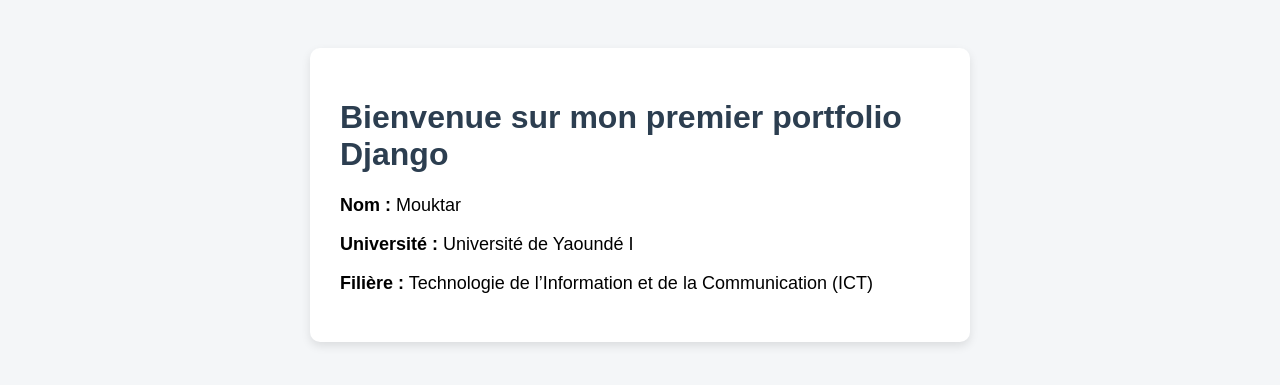
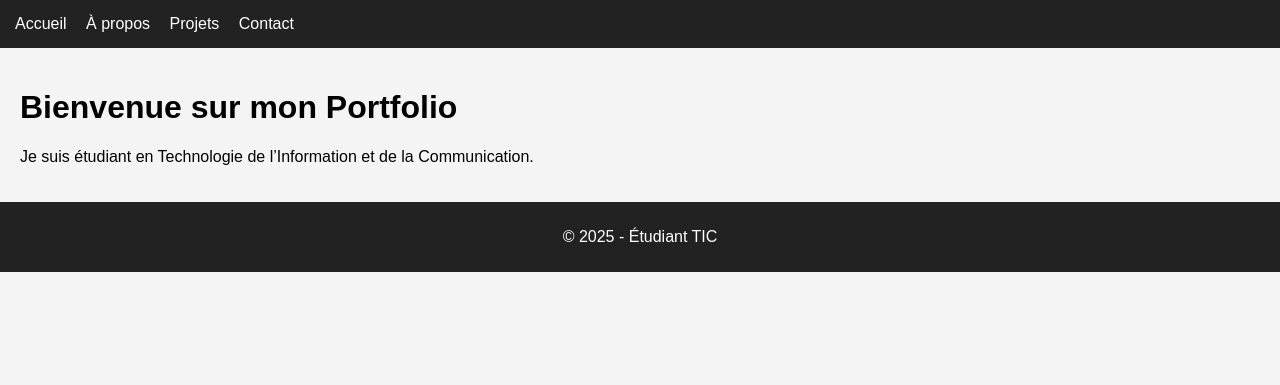
Before and after one commit to akossebe/mon-portfolio, a Django app: page / in a window 1280 px wide. Shown: the top 385 px of the page. Run offline with Django 5.2, Linux system fonts and the light colour scheme.

Commit message:
ajout des vues, des templates et affichage de la premiere interface(exemple)

```diff
--- /dev/null
+++ b/portfolio/Templates/portfolio/base.html
@@ -0,0 +1,27 @@
+{% load static %}
+<!DOCTYPE html>
+<html lang="fr">
+<head>
+    <meta charset="UTF-8">
+    <title>Mon Portfolio</title>
+    <link rel="stylesheet" href="{% static 'portfolio/css/style.css' %}">
+</head>
+<body>
+
+<nav>
+    <a href="/">Accueil</a>
+    <a href="/about/">À propos</a>
+    <a href="/projects/">Projets</a>
+    <a href="/contact/">Contact</a>
+</nav>
+
+<div class="container">
+    {% block content %}{% endblock %}
+</div>
+
+<footer>
+    <p>© 2025 - Étudiant TIC</p>
+</footer>
+
+</body>
+</html>
--- a/portfolio/Templates/portfolio/index.html
+++ b/portfolio/Templates/portfolio/index.html
@@ -1,4 +1,11 @@
-<!DOCTYPE html>
+{% extends 'portfolio/base.html' %}
+
+{% block content %}
+<h1>Bienvenue sur mon Portfolio</h1>
+<p>Je suis étudiant en Technologie de l’Information et de la Communication.</p>
+{% endblock %}
+
+<!-- <!DOCTYPE html>
 <html lang="fr">
 <head>
     <meta charset="UTF-8">
@@ -10,7 +17,7 @@
             padding: 40px;
         }
         .card {
-            background: white;
+            background: ;
             padding: 30px;
             max-width: 600px;
             margin: auto;
@@ -31,4 +38,4 @@
 </div>
 
 </body>
-</html>
+</html> -->
--- /dev/null
+++ b/portfolio/static/portfolio/css/style.css
@@ -0,0 +1,27 @@
+body {
+    font-family: Arial;
+    background-color: #f4f4f4;
+    margin: 0;
+}
+
+nav {
+    background: #222;
+    padding: 15px;
+}
+
+nav a {
+    color: white;
+    margin-right: 15px;
+    text-decoration: none;
+}
+
+.container {
+    padding: 20px;
+}
+
+footer {
+    text-align: center;
+    background: #222;
+    color: white;
+    padding: 10px;
+}
--- a/portfolio/urls.py
+++ b/portfolio/urls.py
@@ -1,6 +1,11 @@
 from django.urls import path
+
+from . import views
 from .views import index
 
 urlpatterns = [
     path('', index, name='index'),
+    path('about/', views.about, name='about'),
+    path('projects/', views.projects, name='projects'),
+    path('contact/', views.contact, name='contact'),
 ]
--- a/portfolio/views.py
+++ b/portfolio/views.py
@@ -8,3 +8,17 @@
         "message": "Bienvenue sur mon premier portfolio Django"
     }
     return render(request, 'portfolio/index.html', context)
+
+from django.shortcuts import render
+
+def index(request):
+    return render(request, 'portfolio/index.html')
+
+def about(request):
+    return render(request, 'portfolio/about.html')
+
+def projects(request):
+    return render(request, 'portfolio/projects.html')
+
+def contact(request):
+    return render(request, 'portfolio/contact.html')
```
Also changed, not shown: portfolio/Templates/portfolio/about.html (added, +10 -0 lines), portfolio/Templates/portfolio/contact.html (added, +9 -0 lines), portfolio/Templates/portfolio/projects.html (added, +10 -0 lines), db.sqlite3.
